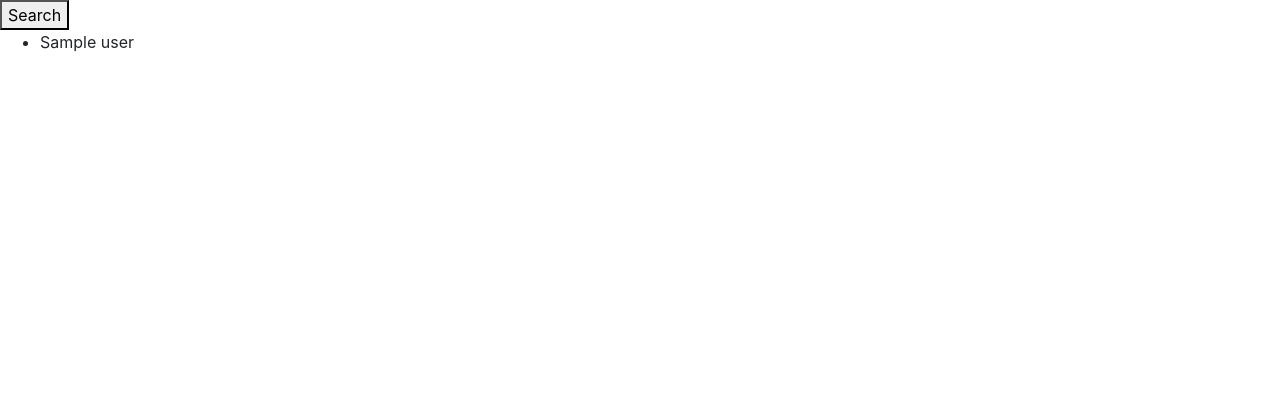
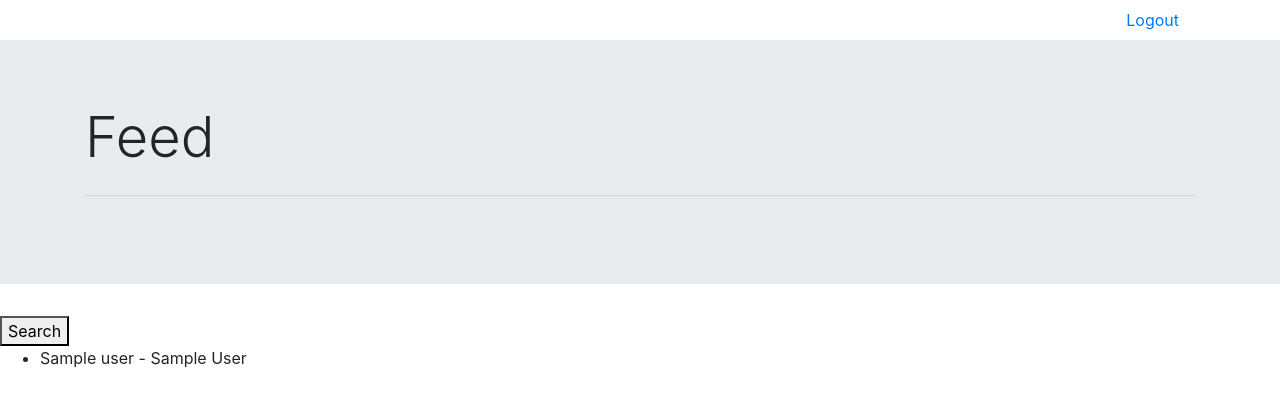
Before and after one commit to matthewcockrell/skilletz, a Django app: template pages/templates/pages/profile_list.html in a window 1280 px wide. Shown: the top 407 px of the page. Run offline with Django 3.2, Linux system fonts and the light colour scheme; the template is opened without the code that fills it: most values are stand-ins (such as "Sample title", 1, 10 or a date in 2020); some libraries are stand-ins or nearby versions.

Commit message:
changes to feed

```diff
--- a/pages/filters.py
+++ b/pages/filters.py
@@ -5,4 +5,4 @@ import django_filters
 class ProfileFilter(django_filters.FilterSet):
     class Meta:
         model = Profile
-        fields = ['user', 'first_name', 'last_name', 'computing_id', 'major', 'graduation_year', ]
+        fields = ['first_name', 'last_name', 'computing_id', 'major']
--- a/pages/templates/pages/profile_list.html
+++ b/pages/templates/pages/profile_list.html
@@ -1,4 +1,12 @@
-{% extends 'pages/base.html'%} {% block pagecontent %}
+{% extends 'pages/authenticated.html' %} {% block content %}
+<div>
+	<div class="jumbotron jumbotron-fluid">
+		<div class="container">
+			<h1 class="display-4">Feed</h1>
+			<hr class="my-4">
+		</div>
+	</div>
+	<div>
 		<form method="get">
 			{{filter.form.as_p}}
 			<button type="submit">Search</button>
@@ -6,8 +14,10 @@
 		<ul>
 			{% for profile in filter.qs %}
 			<li>
-		{{profile.user}}
+				{{profile.user}} - {{profile.first_name}} {{profile.last_name}}
 			</li>
 			{% endfor %}
 		</ul>
+	</div>
+</div>
 {% endblock %}
--- a/pages/urls.py
+++ b/pages/urls.py
@@ -9,5 +9,5 @@ urlpatterns = [
     url(r'^$', views.HomePageView.as_view(), name='home'),
     url('login', views.LoginPageView.as_view(), name='login'),
     url('profile', login_required(views.ProfilePageView.as_view()), name='profile'),
-    url(r'^feed/$', login_required(views.search), name='feed'),
+    url('feed', login_required(views.search), name='feed'),
 ]
```
Also changed, not shown: pages/templates/pages/authenticated.html (+2 -6 lines), pages/templates/pages/profile.html (+1 -7 lines), db.sqlite3. Lines whose indentation alone changed are shown as unchanged.
